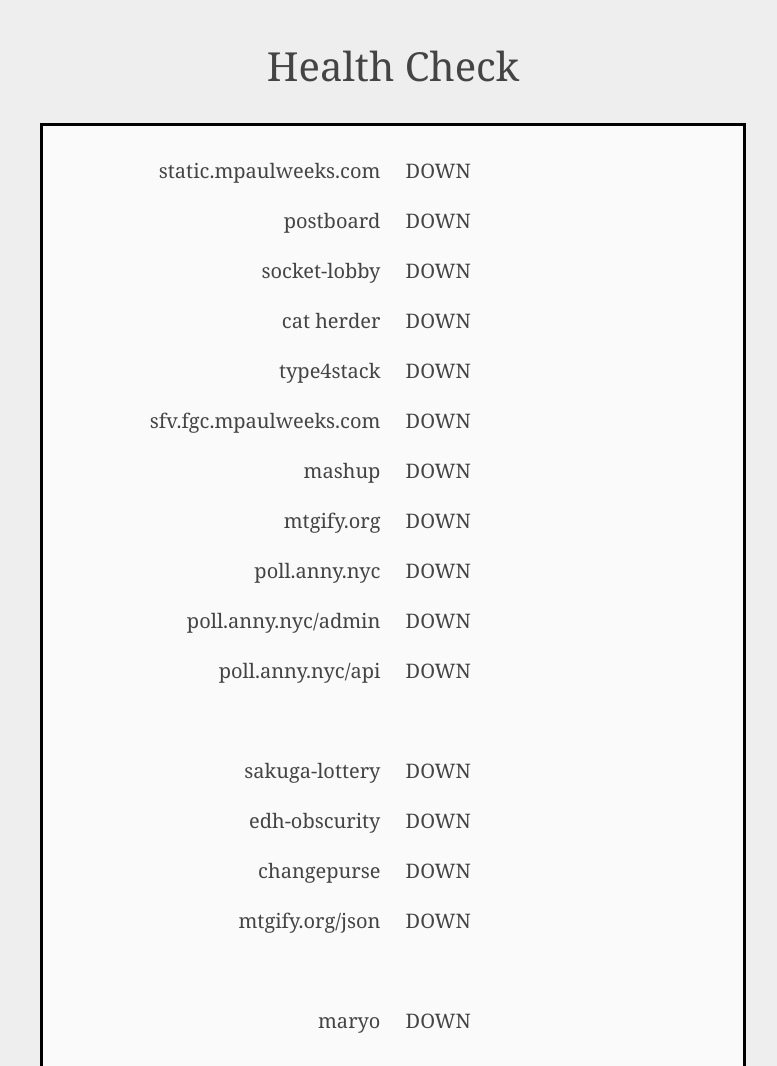
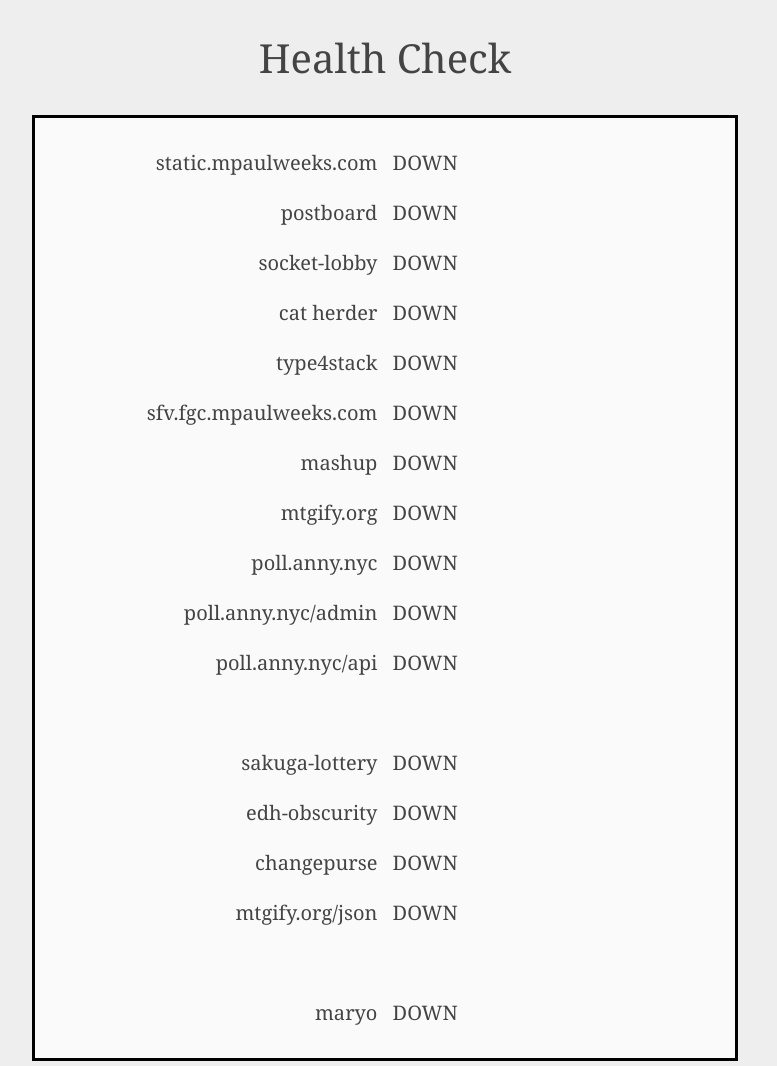
Before and after one commit to mpaulweeks/health-check, a plain HTML site: page docs/index.html in a window 1280 px wide. Shown: the top 1066 px of the page, without its empty margins (255-1032 px from the left). Drawn offline with Linux system fonts and the light colour scheme; no server answers.

Commit message:
update styling on web app

```diff
--- a/docs/index.html
+++ b/docs/index.html
@@ -8,12 +8,10 @@
   <script src="static/ping.js" defer></script>
 </head>
 <body>
-  <div class="spacer"></div>
   <div class="name">
     Health Check
   </div>
-  <div class="spacer"></div>
-  <div class="boxed" style="width: 700px;">
+  <div class="boxed">
     <div class="block left" id="names"></div>
     <div class="block right" id="results"></div>
   </div>
--- a/docs/static/styles.css
+++ b/docs/static/styles.css
@@ -1,28 +1,27 @@
 body {
+  margin: 0px;
+  height: 100%;
+  width: 100%;
+
   background-color: #eeeeee;
+  color: #444444;
+
   font-family: "Cambria", Helvetica, Arial, sans-serif;
   font-size: 20px;
-    height: 100%;
-    width: 100%;
   text-align: center;
-    color: #444444;
 }
 
-div {
-	margin: 0 auto;
-}
-
-.spacer {
-    width: 100%;
-    height: 30px;
+.name {
+  margin: 30px 0px;
 }
 
 .block {
   display:inline-block;
   vertical-align: middle;
-    margin:5px 5px;
-    padding:5px;
-    width: 300px;
+
+  margin: 5px auto;
+  padding: 5px;
+  width: 40%;
 }
 a {
   color: #444444;
@@ -42,6 +41,9 @@
 }
 
 .boxed {
+  max-width: 700px;
+  margin: 20px auto;
+
   border: 3px solid black;
   background-color: #fafafa;
   line-height: 150%;
```
Lines whose indentation alone changed are shown as unchanged.
